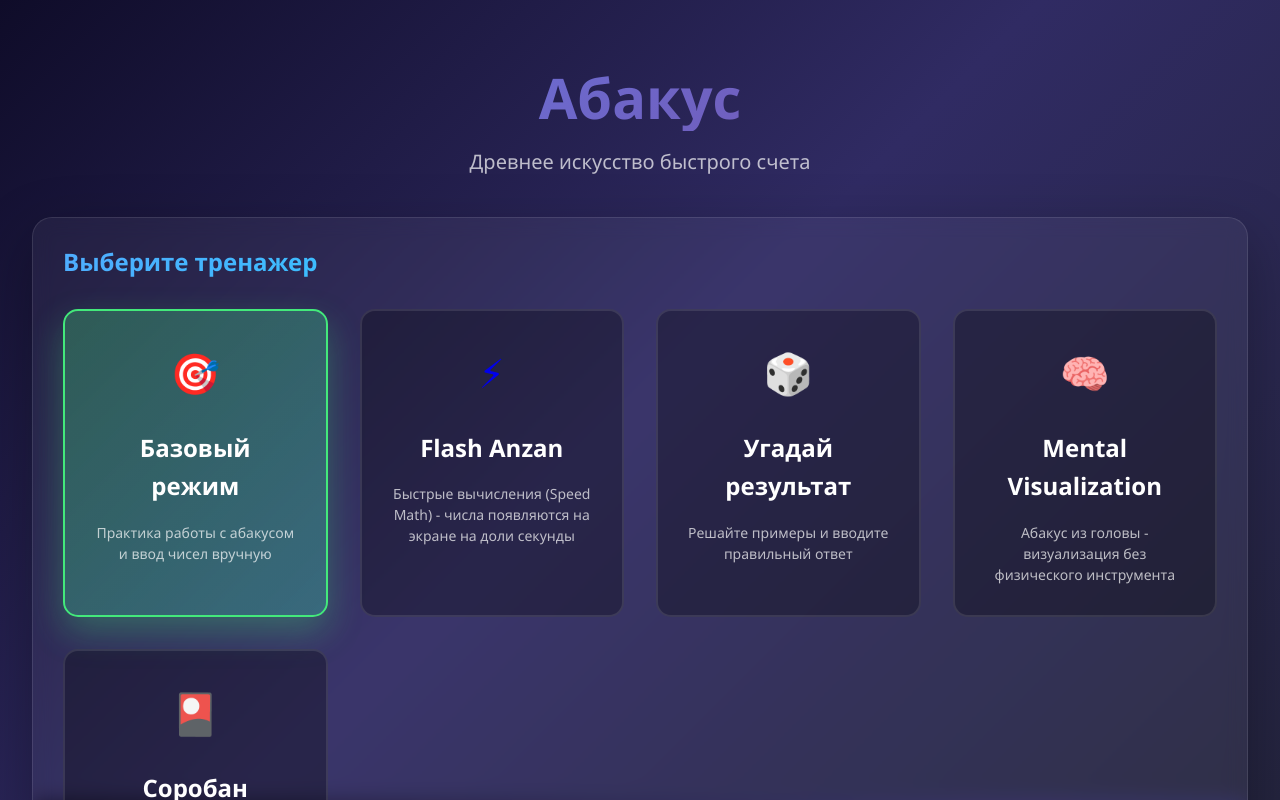
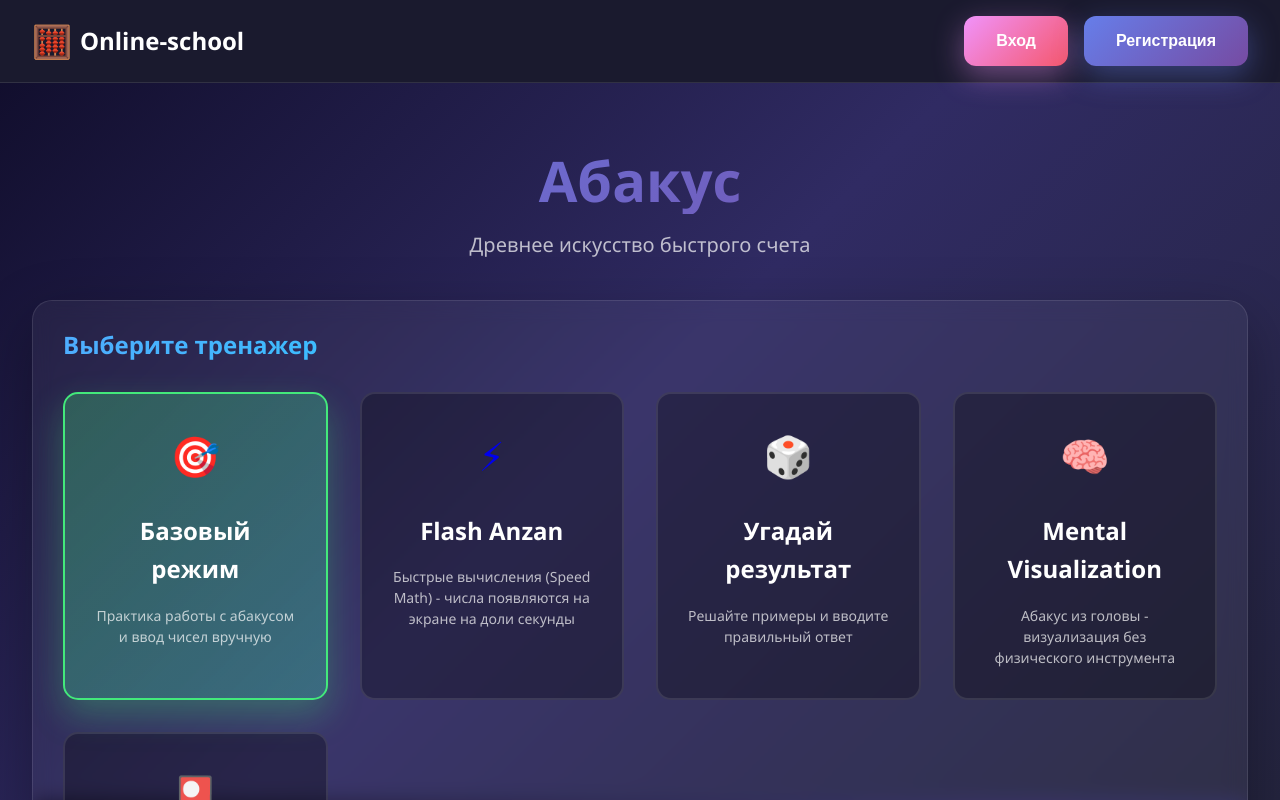
Before and after one commit to danilovcpp/online-school-frontend, a Next.js app: page /trainers/abacus in a window 1280 px wide. Shown: the top 800 px of the page. Built offline with nearby package versions, Linux system fonts and the light colour scheme.

Commit message:
Add header

```diff
--- a/src/app/layout.tsx
+++ b/src/app/layout.tsx
@@ -1,5 +1,7 @@
 import { PropsWithChildren } from 'react';
 import type { Metadata } from 'next';
+
+import { Header } from '@/components/Header/Header';
 
 import '@/styles/globals.scss';
 
@@ -11,7 +13,10 @@ export const metadata: Metadata = {
 export default function RootLayout({ children }: PropsWithChildren) {
   return (
     <html lang="en">
-      <body>{children}</body>
+      <body>
+        <Header />
+        {children}
+      </body>
     </html>
   );
 }
--- /dev/null
+++ b/src/components/Header/Header.module.scss
@@ -0,0 +1,77 @@
+@use '@/styles/mixins/media';
+
+.header {
+  background: var(--color-dark-surface);
+  border-bottom: 1px solid var(--color-border-light);
+  padding: var(--spacing-md) 0;
+  position: sticky;
+  top: 0;
+  z-index: var(--z-dropdown);
+  backdrop-filter: blur(10px);
+}
+
+.container {
+  max-width: var(--max-width-container);
+  margin: 0 auto;
+  padding: 0 var(--spacing-xl);
+  display: flex;
+  align-items: center;
+  justify-content: space-between;
+}
+
+.logo {
+  display: flex;
+  align-items: center;
+  gap: var(--spacing-sm);
+  text-decoration: none;
+  transition: transform var(--transition-base);
+
+  &:hover {
+    transform: scale(1.05);
+  }
+}
+
+.emoji {
+  font-size: var(--font-size-2xl);
+  line-height: 1;
+}
+
+.siteName {
+  font-size: var(--font-size-xl);
+  font-weight: var(--font-weight-bold);
+  color: var(--color-text-primary);
+  font-family: var(--font-family-heading);
+}
+
+.nav {
+  display: flex;
+  align-items: center;
+  gap: var(--spacing-md);
+}
+
+.authButton {
+  white-space: nowrap;
+}
+
+@include media.max-mobile {
+  .container {
+    padding: 0 var(--spacing-md);
+  }
+
+  .siteName {
+    font-size: var(--font-size-lg);
+  }
+
+  .emoji {
+    font-size: var(--font-size-xl);
+  }
+
+  .nav {
+    gap: var(--spacing-sm);
+  }
+
+  .authButton {
+    padding: var(--button-padding-sm);
+    font-size: var(--font-size-sm);
+  }
+}
--- /dev/null
+++ b/src/components/Header/Header.tsx
@@ -0,0 +1,28 @@
+import Link from 'next/link';
+import React from 'react';
+
+import { Button } from '@/components/Button/Button';
+
+import styles from './Header.module.scss';
+
+export const Header: React.FC = () => {
+  return (
+    <header className={styles.header}>
+      <div className={styles.container}>
+        <Link href="/" className={styles.logo}>
+          <span className={styles.emoji}>🧮</span>
+          <span className={styles.siteName}>Online-school</span>
+        </Link>
+
+        <nav className={styles.nav}>
+          <Button variant="secondary" className={styles.authButton}>
+            Вход
+          </Button>
+          <Button variant="primary" className={styles.authButton}>
+            Регистрация
+          </Button>
+        </nav>
+      </div>
+    </header>
+  );
+};
```
